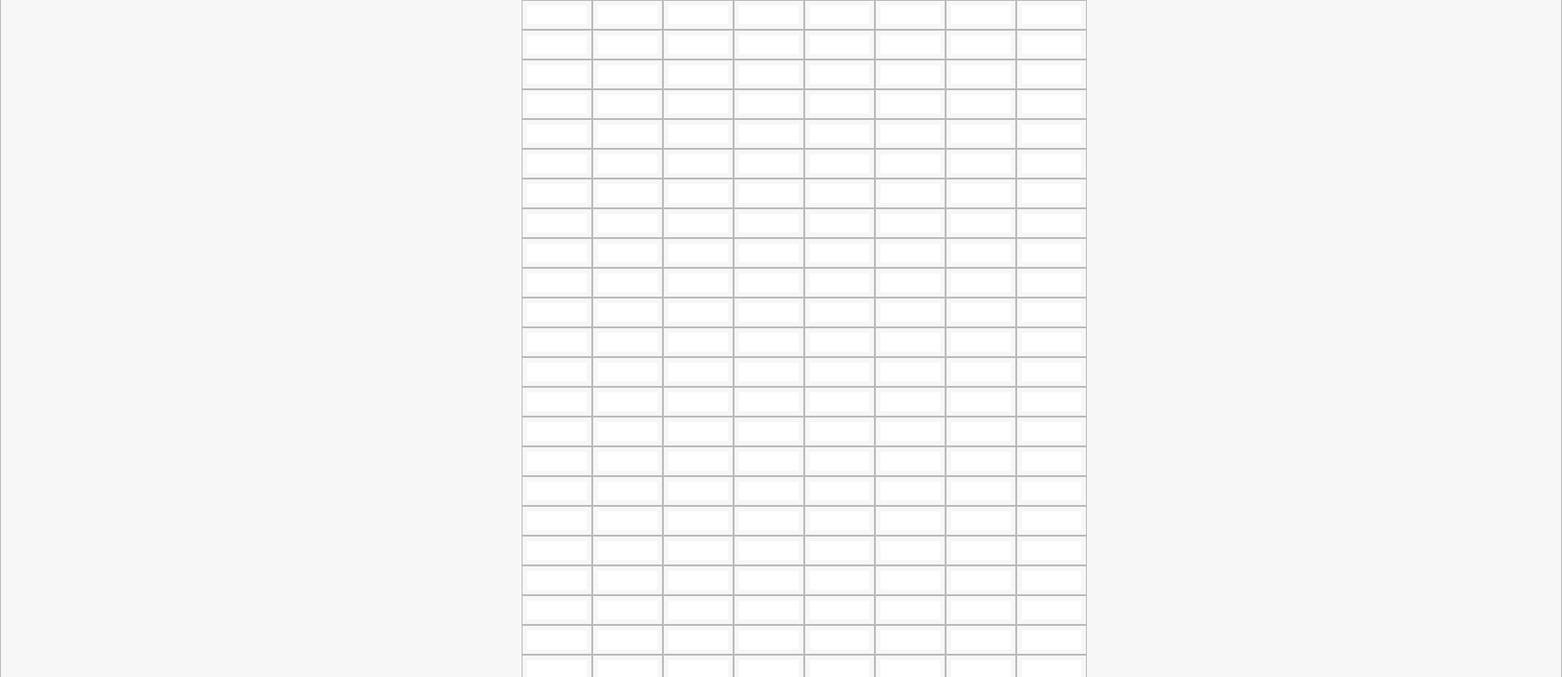
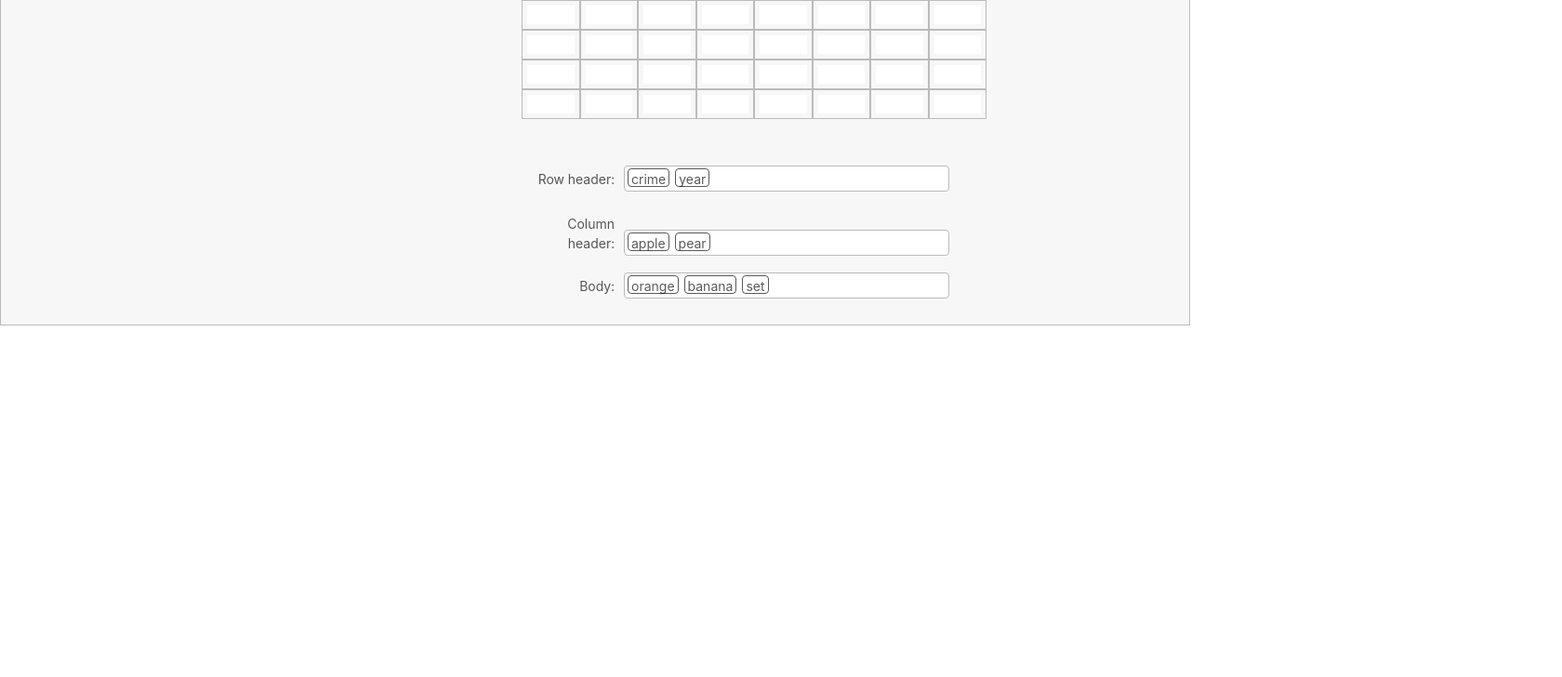
Before and after one commit to rigel-js/rigel-system, a Vue app: page / in a window 1280 px wide. Shown: the part 500-1228 px from the top of the page at 93% size, 1680 px wide, since content can reach past the window. After the commit the page ends 850 px from the top, so only its background shows below. Built offline with nearby package versions, Linux system fonts and the light colour scheme.

Commit message:
feat: spec manipulation v1.0

```diff
--- a/src/App.vue
+++ b/src/App.vue
@@ -46,8 +46,8 @@ body {
 #app {
   width: 100%;
   height: 100%;
-  min-width: 1680px;
-  min-height: 1050px;
+  /* min-width: 1680px; */
+  /* min-height: 1050px; */
   display: flex;
   flex-direction: column;
   background: #eee;
@@ -65,6 +65,7 @@ body {
 
 #body-container {
   width: 100%;
+  height: 100%;
   display: flex;
   flex-direction: row;
   background-color: rgba(247, 247, 247, 100);
--- a/src/components/SpreadsheetView.vue
+++ b/src/components/SpreadsheetView.vue
@@ -4,12 +4,72 @@
     <div class="spreadsheet-container">
       <spreadsheet
         name="targetTable"
-        :initRowNum="50"
+        :initRowNum="15"
         :initColNum="8"
         :editable="true"
         :table="this.suggestedTable"
         :key="JSON.stringify(this.suggestedTable)"
       ></spreadsheet>
+      <div class="specmenu">
+        <div class="speccomponent">
+          <div class="spectitle">Row header:</div>
+          <div class="specinput" id="rowinput">
+            <div
+              v-for="(item, index) in this.row_header"
+              :key="`row_${index}`"
+              :id="`row_${index}`"
+              class="specitem"
+              :draggable="true"
+              :data-info="`row_${index}`"
+              @dragstart="dragstartHandler"
+              @dragover="dragoverHandler"
+              @drop="dropHandler"
+            >
+              <div class="spectext">{{ item }}</div>
+            </div>
+          </div>
+        </div>
+        <div class="speccomponent">
+          <div class="spectitle">Column header:</div>
+          <div class="specinput" id="columninput">
+            <div
+              v-for="(item, index) in this.column_header"
+              :key="`column_${index}`"
+              :id="`column_${index}`"
+              class="specitem"
+              :draggable="true"
+              :data-info="`column_${index}`"
+              @dragstart="dragstartHandler"
+              @dragover="dragoverHandler"
+              @drop="dropHandler"
+            >
+              <div class="spectext">{{ item }}</div>
+            </div>
+          </div>
+        </div>
+        <div class="speccomponent">
+          <div class="spectitle">Body:</div>
+          <div class="specinput" id="bodyinput">
+            <div
+              v-for="(item, index) in this.body"
+              :key="`body_${index}`"
+              :id="`body_${index}`"
+              class="specitem"
+              :draggable="true"
+              :data-info="`body_${index}`"
+              @dragstart="dragstartHandler"
+              @dragover="dragoverHandler"
+              @drop="dropHandler"
+            >
+              <div class="spectext">{{ item }}</div>
+            </div>
+          </div>
+        </div>
+        <div class="spectoolbar">
+          <a-button type="primary" class="specbutton">Apply</a-button>
+          <a-button class="specbutton">Reset</a-button>
+        </div>
+      </div>
     </div>
   </div>
 </template>
@@ -20,6 +80,13 @@ import { mapActions, mapState } from "vuex";
 
 export default {
   name: "SpreadsheetView",
+  data() {
+    return {
+      row_header: ["crime", "year"],
+      column_header: ["apple", "pear"],
+      body: ["orange", "banana", "set"],
+    };
+  },
   computed: {
     ...mapState(["suggestedTable"]),
   },
@@ -27,6 +94,39 @@ export default {
     onInput(event) {
       console.log(event);
     },
+    dragstartHandler(event) {
+      // event.dataTransfer.setData("info", event.target.dataset.info);
+      sessionStorage.setItem("info", event.target.dataset.info);
+    },
+    dragoverHandler(event) {
+      event.preventDefault();
+      let pre = sessionStorage.getItem("info");
+      let dragging = document.getElementById(pre), current = event.target;
+      if(dragging!=current){
+        let preId = this._index(dragging), curId = this._index(current);
+        console.log(preId, curId);
+        if (preId < curId) {
+          current.parentNode.insertBefore(dragging, current.nextSibling);
+        } else {
+          current.parentNode.insertBefore(dragging, current);
+        }
+      }
+
+    },
+    dropHandler(event) {
+      event.preventDefault();
+      console.log("drop");
+    },
+    _index(el) {
+      var index = 0;
+      if (!el || !el.parentNode) {
+          return -1;
+      }
+      while (el && (el = el.previousElementSibling)) {
+          index++;
+      }
+      return index;
+    }
   },
   components: {
     Spreadsheet,
@@ -42,7 +142,8 @@ export default {
 }
 
 .spreadsheet-container {
-  height: calc(100% - 76px);
+  height: 100%;
+  min-width: 500px;
   overflow: scroll;
   margin: 20px 0 5px 0;
 }
@@ -50,4 +151,67 @@ export default {
 .spreadsheet-container::-webkit-scrollbar {
   display: none; /* Chrome Safari */
 }
+
+.specmenu {
+  text-align: left;
+  margin-top: 50px;
+  vertical-align: center;
+}
+
+.speccomponent {
+  margin-bottom: 21px;
+}
+
+.spectitle {
+  display: inline-block;
+  margin-right: 10px;
+  /* margin-bottom: 15px; */
+  height: 27px;
+  width: 100px;
+  text-align: right;
+}
+
+.specinput {
+  background: white;
+  display: inline-block;
+  min-height: 28px;
+  width: 350px;
+  margin-bottom: -9px;
+  border-radius: 4px;
+  border: 1px solid rgba(187, 187, 187, 100);
+}
+
+.specinput::-webkit-scrollbar {
+  display: none; /* Chrome Safari */
+}
+
+.specitem {
+  border-radius: 4px;
+  border: 1px solid;
+  height: 20px;
+  margin: 2px 3px 2px 3px;
+  padding-left: 3px;
+  padding-right: 3px;
+  display: inline-block;
+}
+
+.spectext {
+  user-select: none;
+  pointer-events: none;
+}
+
+.specbutton {
+  width: 52px;
+  height: 26px;
+  padding: 0px 2px 0px 2px;
+  margin: auto 7px auto 7px;
+  text-align: center;
+  display: inline-block;
+}
+
+.spectoolbar {
+  vertical-align: center;
+  text-align: center;
+  margin: 7px auto 50px;
+}
 </style>
```
